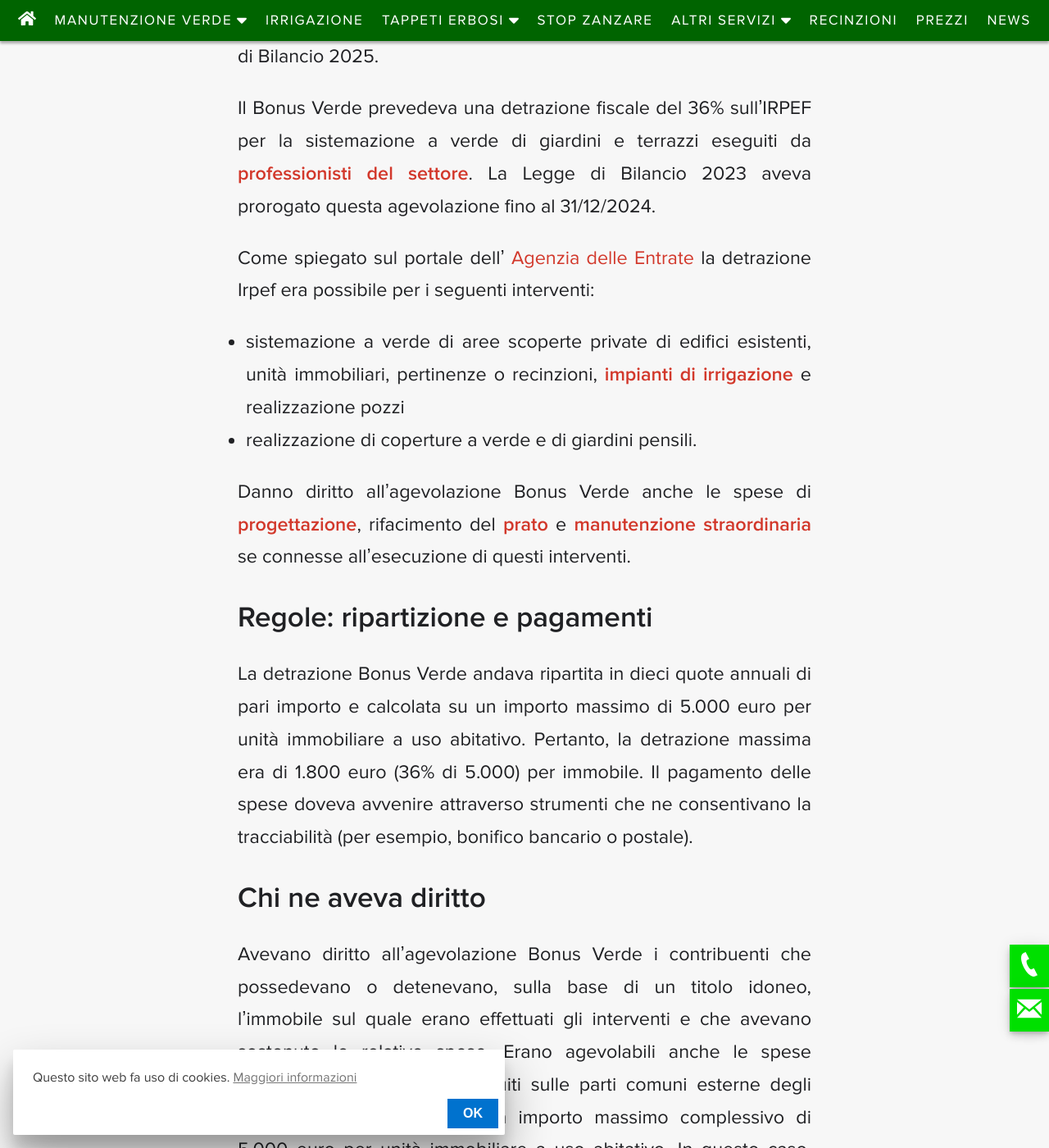
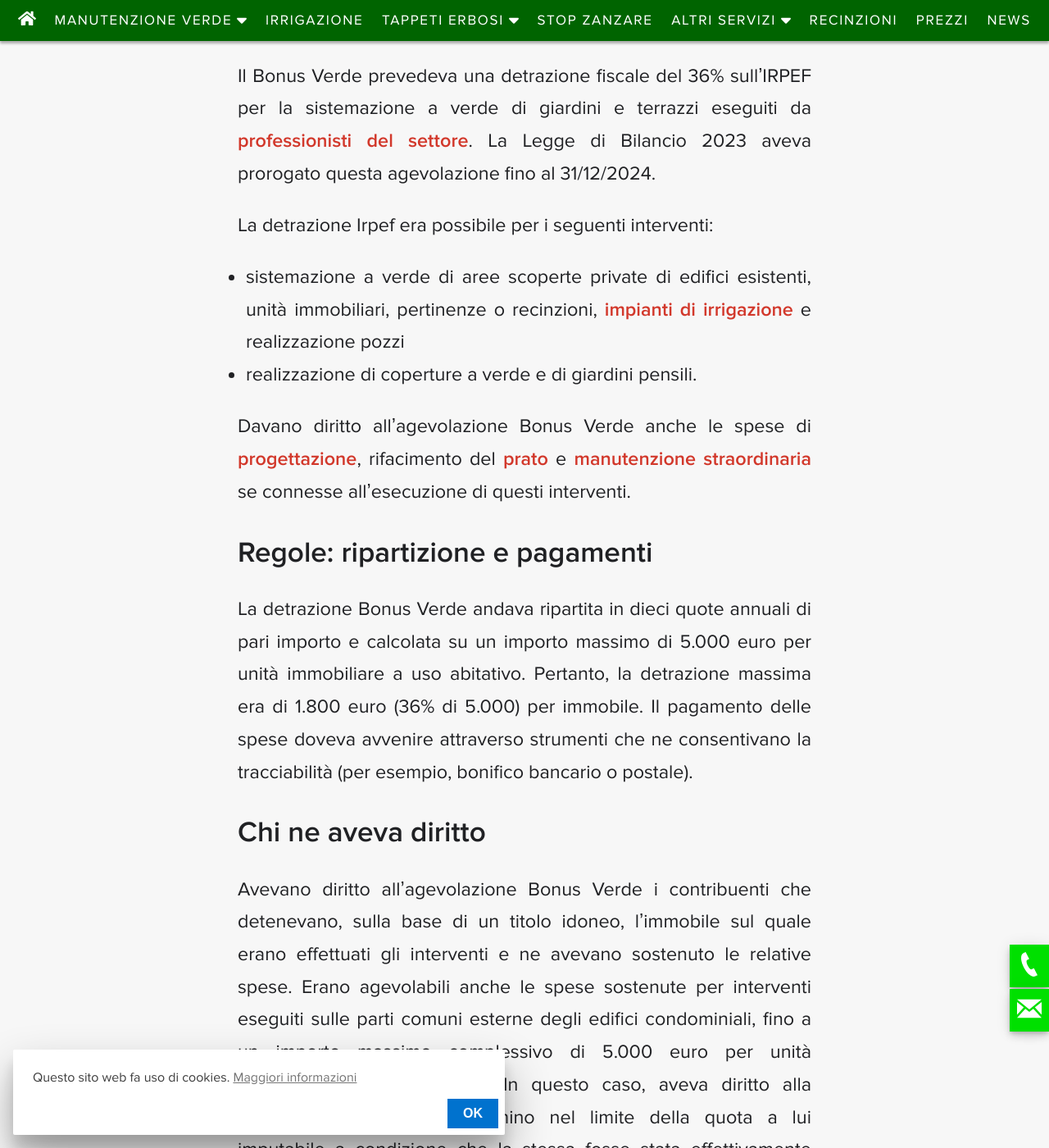
Before and after one commit to enricocaputo/enricocaputo.github.io, a Jekyll site: the page built from my_collections/_posts/2020-08-09-bonus-verde.md, in a window 1280 px wide and 1400 px high, scrolled down 1063 px. Shown: the whole window at 82% size. Built offline with Jekyll 4.4.1, drawn with Linux system fonts in a browser that asks for light colours; comment, search, counter and statistics services are not loaded; some of the changed text lies outside the part shown.

Commit message:
Bonus Verde

```diff
--- a/my_collections/_posts/2020-08-09-bonus-verde.md
+++ b/my_collections/_posts/2020-08-09-bonus-verde.md
@@ -1,20 +1,20 @@
 ---
 title: "Stop al Bonus Verde 2025"
-excerpt: "Nel 2025 non sarà più possibile usufruire del Bonus Verde poiché quest'agevolazione non è stata rinnovata dalla Legge di Bilancio 2025."
+excerpt: "Dall'anno 2025 non è più possibile usufruire del Bonus Verde poiché l'agevolazione non è stata rinnovata dalla Legge di Bilancio."
 image: /img/posts/green-pig.png
 image_featured: true
-last_modified_at: 2025-03-02T10:37
+last_modified_at: 2026-08-14T21:12
 ---
 Dal 1 gennaio 2025 **non sarà più possibile usufruire del Bonus Verde** poiché quest'agevolazione non è stata rinnovata dalla Legge di Bilancio 2025.
 
 Il Bonus Verde prevedeva una detrazione fiscale del 36% sull'IRPEF per la sistemazione a verde di giardini e terrazzi eseguiti da [**professionisti del settore**](/chi-sono/ "Potasiepe giardiniere e paesaggista"). La Legge di Bilancio 2023 aveva prorogato questa agevolazione fino al 31/12/2024.
 
-Come spiegato sul portale dell'<a href="https://www.agenziaentrate.gov.it/portale/web/guest/bonus-verde/infogen-bonus-verde-cittadini" aria-label="vai al portale Agenzia delle Entrate" target="_blank" rel="noopener"> Agenzia delle Entrate </a> la detrazione Irpef era possibile per i seguenti interventi:
+La detrazione Irpef era possibile per i seguenti interventi:
 
 - sistemazione a verde di aree scoperte private di edifici esistenti, unità immobiliari, pertinenze o recinzioni, [**impianti di irrigazione**](/prodotti/irrigazione-giardino/ "Il Giardiniere Potasiepe installa impianti di irrigazione a Udine e Gorizia") e realizzazione pozzi
 - realizzazione di coperture a verde e di giardini pensili.
 
-Danno diritto all’agevolazione Bonus Verde anche le spese di [**progettazione**](/servizi/progettazione-giardini/ "progettazione giardini a Udine e Gorizia e in tutta Italia"), rifacimento del [**prato**](/prodotti/prato-a-rotoli/ "scopri il prato a rotoli, un prato vero a pronto effetto") e [**manutenzione straordinaria**](/servizi/giardiniere-a-domicilio/ "realizzazione e manutenzione di giardini e terrazzi a Udine e Gorizia") se connesse all'esecuzione di questi interventi.
+Davano diritto all’agevolazione Bonus Verde anche le spese di [**progettazione**](/servizi/progettazione-giardini/ "progettazione giardini a Udine e Gorizia e in tutta Italia"), rifacimento del [**prato**](/prodotti/prato-a-rotoli/ "scopri il prato a rotoli, un prato vero a pronto effetto") e [**manutenzione straordinaria**](/servizi/giardiniere-a-domicilio/ "realizzazione e manutenzione di giardini e terrazzi a Udine e Gorizia") se connesse all'esecuzione di questi interventi.
 
 ## Regole: ripartizione e pagamenti
 
@@ -23,13 +23,6 @@
 
 ## Chi ne aveva diritto
 
-Avevano diritto all'agevolazione Bonus Verde i contribuenti che possedevano o detenevano, sulla base di un titolo idoneo, l’immobile sul quale erano effettuati gli interventi e che avevano sostenuto le relative spese.
+Avevano diritto all'agevolazione Bonus Verde i contribuenti che detenevano, sulla base di un titolo idoneo, l’immobile sul quale erano effettuati gli interventi e ne avevano sostenuto le relative spese.
 Erano agevolabili anche le spese sostenute per interventi eseguiti sulle parti comuni esterne degli edifici condominiali, fino a un importo massimo complessivo di 5.000 euro per unità immobiliare a uso abitativo.
 In questo caso, aveva diritto alla detrazione il singolo condomino nel limite della quota a lui imputabile a condizione che la stessa fosse stata effettivamente versata al condominio entro i termini di presentazione della dichiarazione dei redditi.
-
-## Chi non poteva usufruirne
-
-La detrazione Bonus Verde non spettava, invece, per le spese sostenute per:
-
-- la manutenzione ordinaria periodica dei giardini preesistenti non connessa ad un intervento innovativo o modificativo nei termini sopra indicati
-- i lavori in economia.
```
